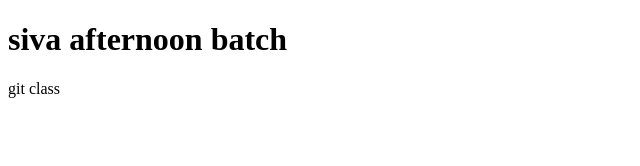
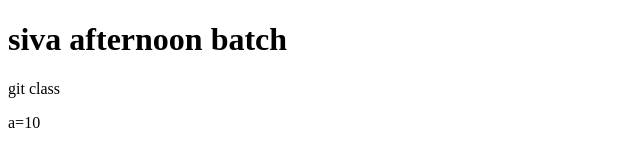
Before and after one commit to smartsusee/new_batch, a plain HTML site: page index.html in a window 1280 px wide. Shown: the full height of the page, 0-640 px from the left. Drawn offline with Linux system fonts and the light colour scheme.

Commit message:
a value add

```diff
--- a/index.html
+++ b/index.html
@@ -8,5 +8,7 @@
   <body>
     <h1>siva afternoon batch</h1>
     <p>git class</p>
+
+    <p>a=10</p>
   </body>
 </html>
```
